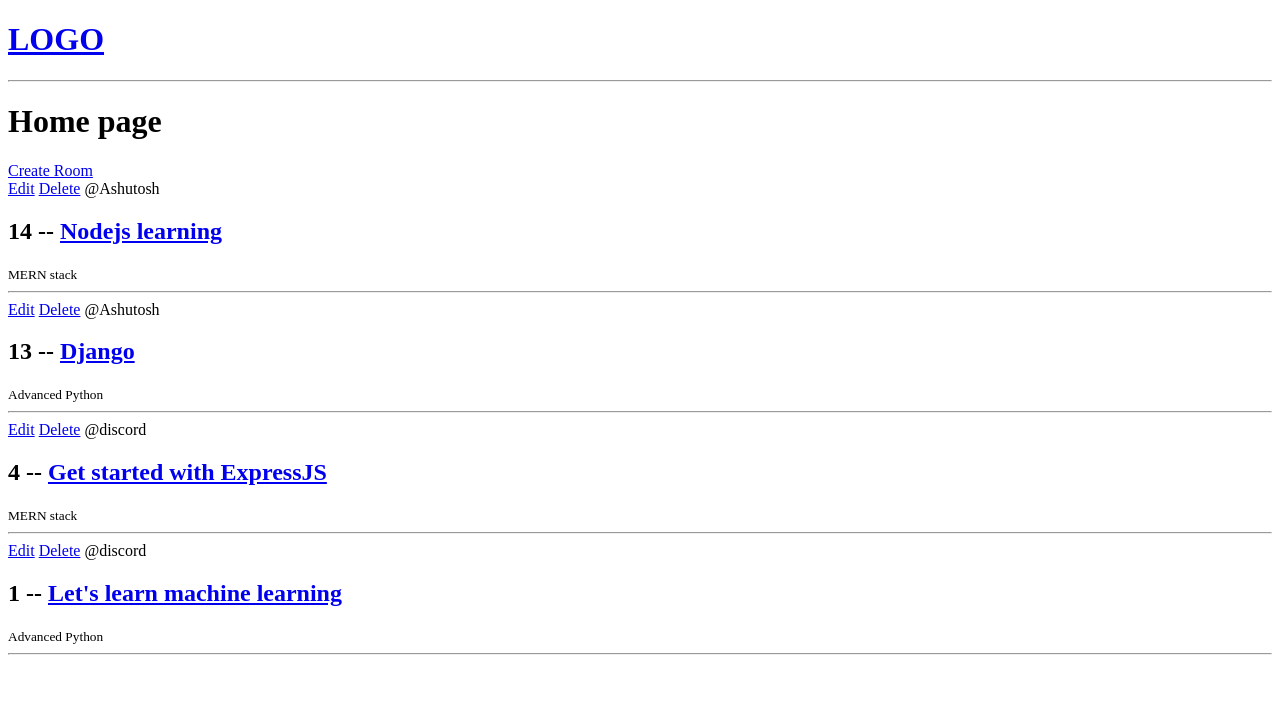
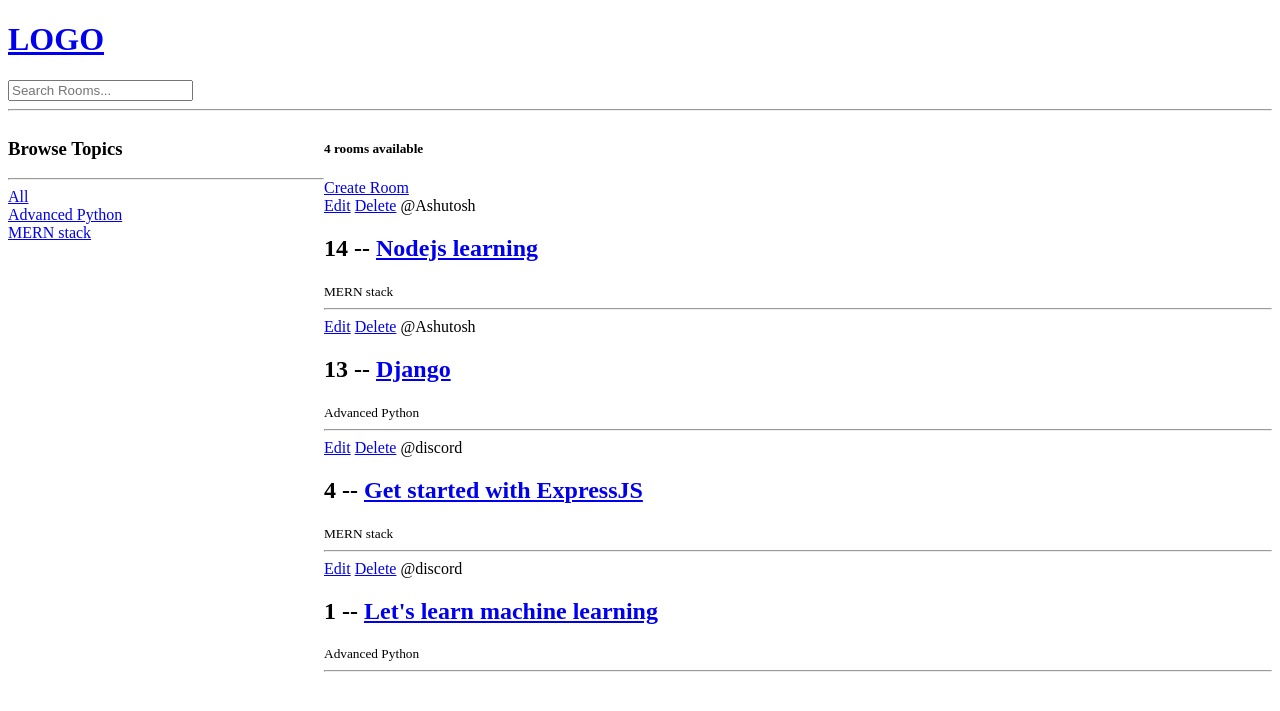
Before and after one commit to Ashutosh2302/Discord-Clone, a Django app: page / in a window 1280 px wide. Shown: the top 711 px of the page. Run offline with Django 3.2, Linux system fonts and the light colour scheme; data comes from the database, SQL or seed files in the repository; both versions use the stored data as it was after the commit.

Commit message:
added search rooms functionality

```diff
--- a/base/templates/base/home.html
+++ b/base/templates/base/home.html
@@ -1,6 +1,36 @@
 {% extends 'main.html' %}
 {% block content %}
-<h1>Home page</h1>
+
+
+<style>
+    .home-container{
+        display: grid;
+        grid-template-columns: 1fr 3fr;
+    }
+
+</style>
+
+<div class='home-container'>
+
+    <div>
+
+        <h3>Browse Topics</h3>
+        <hr>
+
+        <div>
+            <a href="{% url 'home' %}">All</a>
+        </div>
+
+        {% for topic in topics %}
+            <div>
+                <a href="{% url 'home' %}?q={{topic.name}}">{{topic.name}}</a>
+            </div>
+        {% endfor %}
+
+    </div>
+
+    <div>
+        <h5>{{room_count}} rooms available</h5>
         <a href="{% url 'create-room' %}">Create Room</a>
         <div>
             {% for room in rooms %}
@@ -12,6 +42,14 @@
                 <small>{{room.topic.name}}</small>
                 <hr>
             </div>
+
             {% endfor %}
+
         </div>
+    </div>
+
+
+</div>
+
+
 {% endblock %}
--- a/base/views.py
+++ b/base/views.py
@@ -1,5 +1,6 @@
 from django.shortcuts import render, redirect
 from django.http import HttpResponse
+from django.db.models import Q
 from .models import *
 from .forms import RoomForm
 # Create your views here.
@@ -13,8 +14,15 @@ from .forms import RoomForm
 # ]
 
 def home(request):
-    rooms = Room.objects.all()
-    context = {'rooms':rooms}
+    q = request.GET.get('q') if request.GET.get('q') else ''
+    rooms = Room.objects.filter(
+        Q(topic__name__icontains=q) |
+        Q(name__icontains=q) |
+        Q(host__username__icontains=q)
+    )
+    topics = Topic.objects.all()
+    room_count = rooms.count()
+    context = {'rooms':rooms, 'topics': topics, 'room_count': room_count}
     return render(request, 'base/home.html', context)
 
 def room(request, pk):
@@ -37,6 +45,7 @@ def create_room(request):
 def update_room(request, pk):
     room = Room.objects.get(id=pk)
     form = RoomForm(instance=room)
+
     if request.method == 'POST':
         form = RoomForm(request.POST, instance=room)
         if form.is_valid():
--- a/templates/navbar.html
+++ b/templates/navbar.html
@@ -3,5 +3,8 @@
     <h1>LOGO</h1>
 
 </a>
+<form method='GET' action="{% url 'home' %}">
+    <input type='text' name='q' placeholder='Search Rooms...'/>
+</form>
 
 <hr>
```
Also changed, not shown: db.sqlite3. Lines whose indentation alone changed are shown as unchanged.
